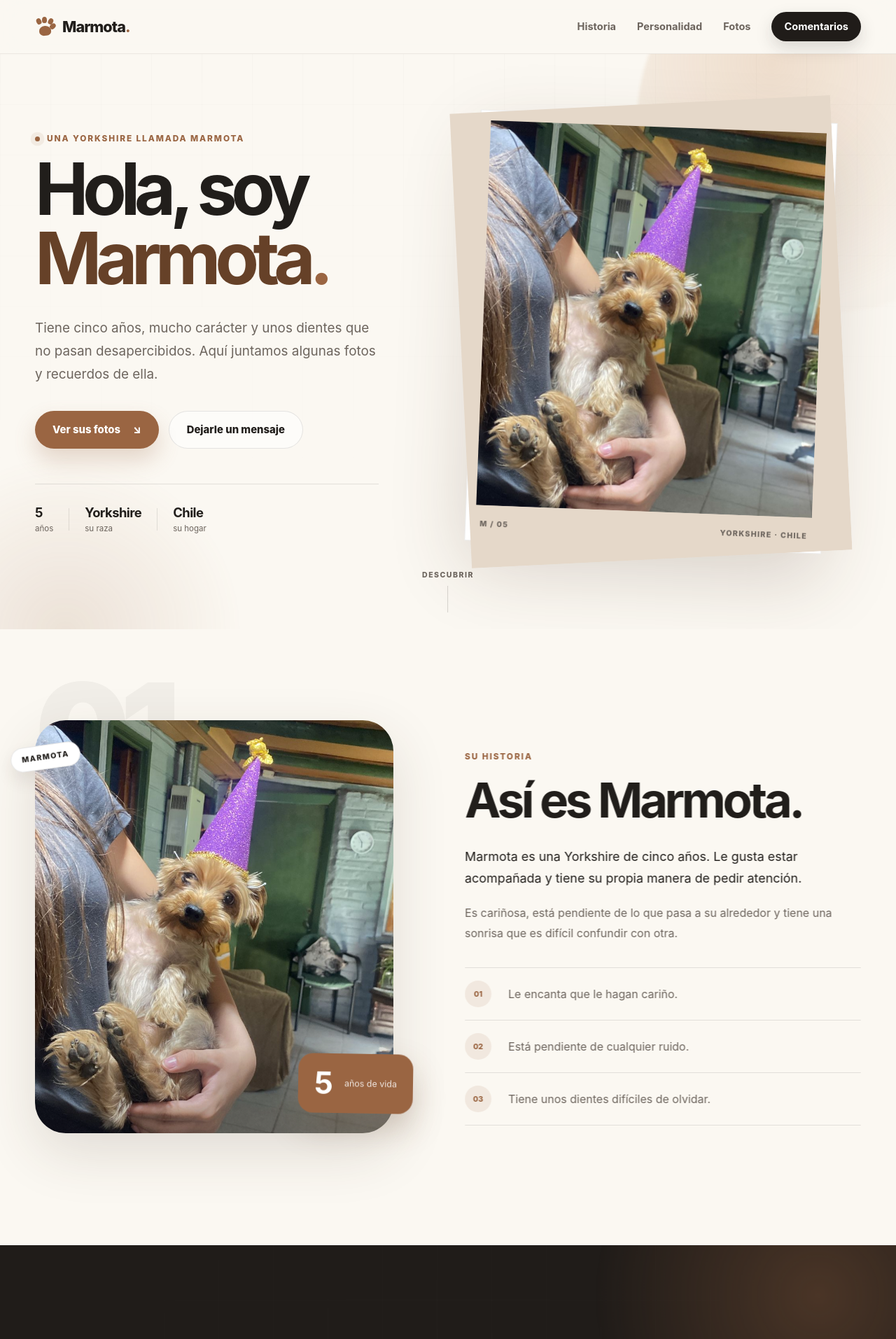
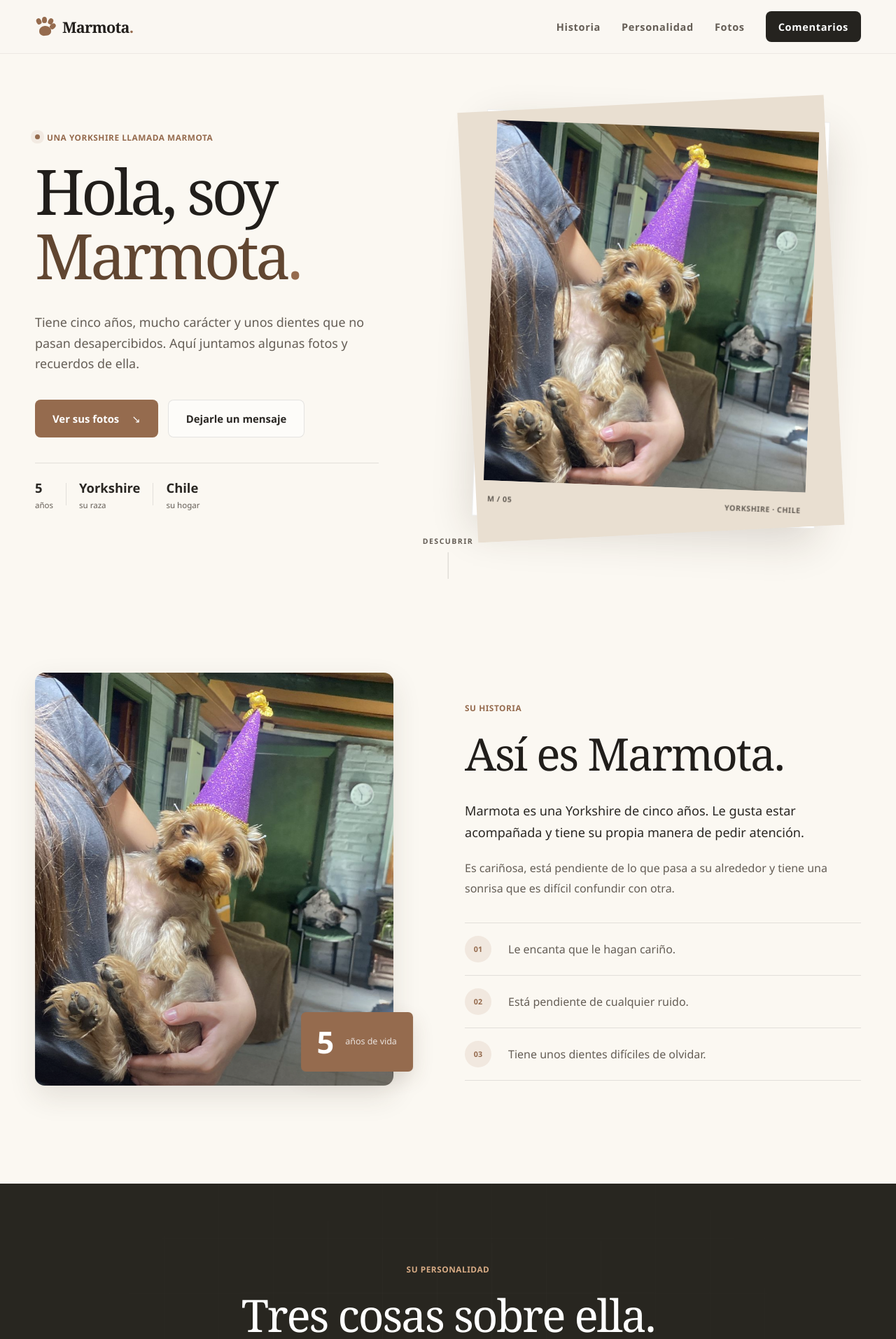
Before and after one commit to envargas/web-application, a React (Vite) app: page / in a window 1280 px wide. Shown: the top 1913 px of the page at 70% size. Built offline with nearby package versions, Linux system fonts and the light colour scheme; no server answers; the database is empty.

Commit message:
Suavizar diseño, pesos tipográficos y efectos decorativos

```diff
--- a/src/App.css
+++ b/src/App.css
@@ -1851,3 +1851,273 @@
     display: none;
   }
 }
+
+/* Ajustes editoriales: tipografía con carácter y menos elementos decorativos. */
+:root {
+  --background: #faf7f2;
+  --surface-soft: #f2ece3;
+  --surface-deep: #e7dbcd;
+  --text: #2a2723;
+  --text-soft: #655e56;
+  --accent: #956b4e;
+  --accent-dark: #614631;
+  --dark: #25231f;
+  --radius: 14px;
+  --radius-lg: 18px;
+  --shadow: 0 15px 40px rgba(57, 47, 37, 0.12);
+}
+
+body,
+button,
+input,
+textarea,
+a {
+  font-family: "Source Sans 3", "Segoe UI", sans-serif;
+  font-weight: 400;
+}
+
+.logo,
+.footer-brand,
+.hero-title,
+.story-content h2,
+.section-heading h2,
+.final-content h2,
+.info-card h3 {
+  font-family: "Fraunces", Georgia, serif;
+  font-weight: 500;
+  letter-spacing: -0.035em;
+}
+
+.logo,
+.footer-brand {
+  font-weight: 600;
+  letter-spacing: -0.035em;
+}
+
+.navbar {
+  background: rgba(250, 247, 242, 0.96);
+  backdrop-filter: blur(10px);
+}
+
+.navbar nav a,
+.eyebrow,
+.section-label,
+.image-index,
+.image-caption {
+  font-weight: 600;
+  letter-spacing: 0.045em;
+}
+
+.nav-pill,
+.primary-button,
+.secondary-button,
+.final-button {
+  border-radius: 8px;
+  box-shadow: none;
+  font-weight: 600;
+}
+
+.primary-button::before,
+.final-button::before,
+.story-image-shine,
+.pointer-glow,
+.hero-orb,
+.hero-lines,
+.personality-orb,
+.final-rings,
+.personality-card::before,
+.section-number {
+  display: none;
+}
+
+.hero {
+  min-height: auto;
+  padding: 88px 0 105px;
+}
+
+.hero-title {
+  font-size: clamp(4rem, 7vw, 6.5rem);
+  font-weight: 500;
+  line-height: 1.03;
+  letter-spacing: -0.055em;
+}
+
+.hero-title .title-line-one {
+  padding-bottom: 0;
+}
+
+.hero-copy {
+  margin-top: 27px;
+  font-size: 1.12rem;
+  line-height: 1.64;
+}
+
+.hero-meta {
+  gap: 18px;
+  margin-top: 36px;
+  padding-top: 22px;
+}
+
+.meta-item strong {
+  font-weight: 600;
+  letter-spacing: 0;
+}
+
+.hero-visual {
+  min-height: 580px;
+}
+
+.hero-image-card {
+  width: min(100%, 490px);
+  box-shadow: 0 20px 56px rgba(49, 37, 27, 0.16);
+}
+
+.hero-image-card::before {
+  background: #e9dfd1;
+}
+
+.hero-image-mask {
+  height: 515px;
+}
+
+.section {
+  padding: 110px 0;
+}
+
+.story-image-wrapper {
+  border-radius: 14px;
+}
+
+.story-badge {
+  border-radius: 7px;
+  box-shadow: 0 10px 30px rgba(76, 54, 36, 0.16);
+  animation: none;
+}
+
+.story-note {
+  display: none;
+}
+
+.story-content h2,
+.section-heading h2,
+.final-content h2 {
+  font-size: clamp(2.7rem, 5vw, 4.6rem);
+  font-weight: 500;
+  line-height: 1.12;
+  letter-spacing: -0.035em;
+}
+
+.story-content .lead-text {
+  font-size: 1.13rem;
+  font-weight: 400;
+}
+
+.story-list-item:hover {
+  padding-left: 0;
+}
+
+.personality-section {
+  background: #282620;
+}
+
+.personality-card {
+  min-height: 320px;
+  border-radius: 12px;
+  backdrop-filter: none;
+  transition: background 200ms ease, border-color 200ms ease;
+}
+
+.personality-card:hover {
+  background: rgba(255, 255, 255, 0.07);
+  border-color: rgba(214, 170, 132, 0.24);
+  box-shadow: none;
+  transform: none;
+}
+
+.card-tag {
+  border-radius: 5px;
+  font-weight: 500;
+}
+
+.info-card h3 {
+  max-width: 320px;
+  font-size: clamp(1.7rem, 2.3vw, 2.15rem);
+  line-height: 1.18;
+  letter-spacing: -0.02em;
+}
+
+.card-arrow {
+  display: none;
+}
+
+.gallery-item {
+  border-radius: 10px;
+}
+
+.gallery-caption strong {
+  font-weight: 600;
+}
+
+.final-section {
+  padding: 110px 0;
+  background: #6b4d39;
+}
+
+.final-section::before {
+  display: none;
+}
+
+.final-content h2 {
+  font-weight: 500;
+}
+
+[data-reveal] {
+  transition-duration: 450ms;
+}
+
+[data-reveal="up"] { transform: translateY(20px); }
+[data-reveal="left"] { transform: translateX(-20px); }
+[data-reveal="right"] { transform: translateX(20px); }
+[data-reveal="scale"] { transform: scale(0.98); }
+
+@media (max-width: 900px) {
+  .hero {
+    padding: 65px 0 90px;
+  }
+
+  .hero-visual {
+    min-height: 570px;
+  }
+}
+
+@media (max-width: 700px) {
+  .hero {
+    padding: 48px 0 80px;
+  }
+
+  .hero-title {
+    font-size: clamp(3.8rem, 16vw, 5.8rem);
+  }
+
+  .hero-visual {
+    min-height: 520px;
+  }
+
+  .hero-image-mask {
+    height: min(115vw, 490px);
+  }
+
+  .section {
+    padding: 82px 0;
+  }
+
+  .story-content h2,
+  .section-heading h2,
+  .final-content h2 {
+    font-size: clamp(2.65rem, 11vw, 4rem);
+  }
+
+  .final-section {
+    padding: 85px 0;
+  }
+}
```
